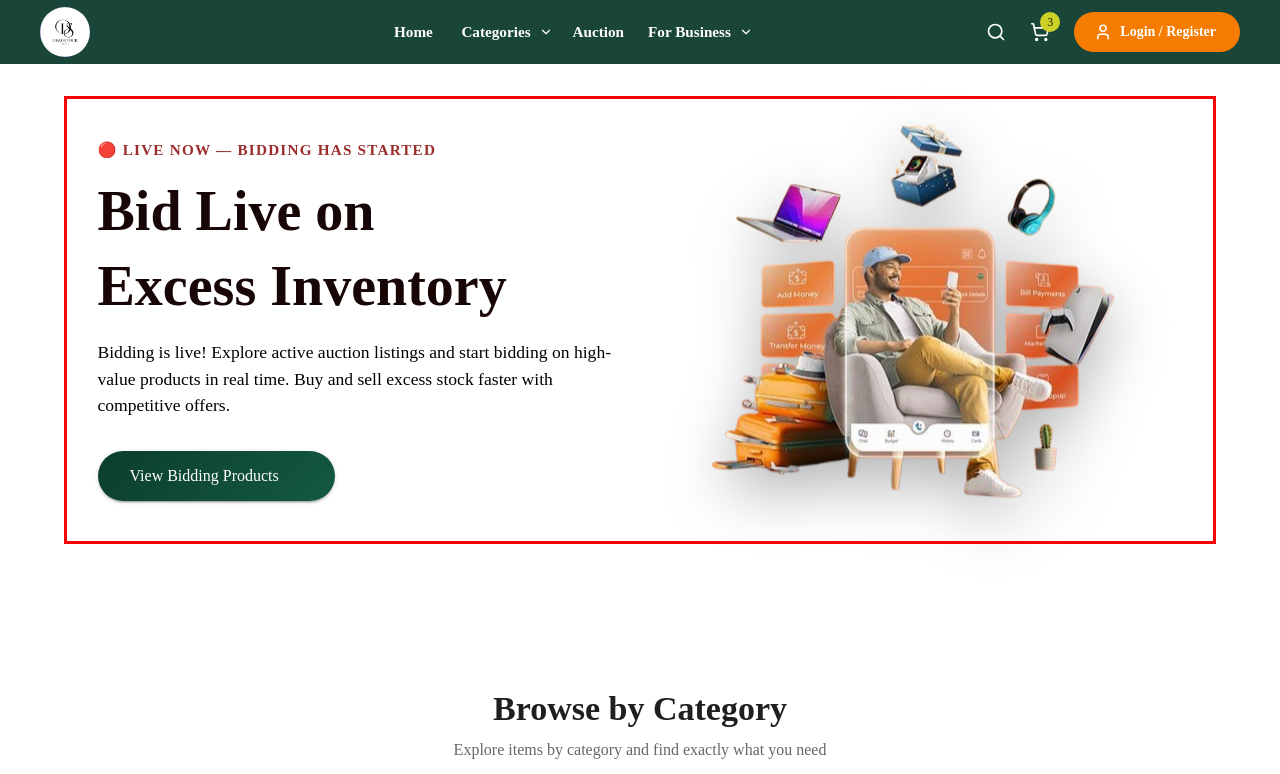
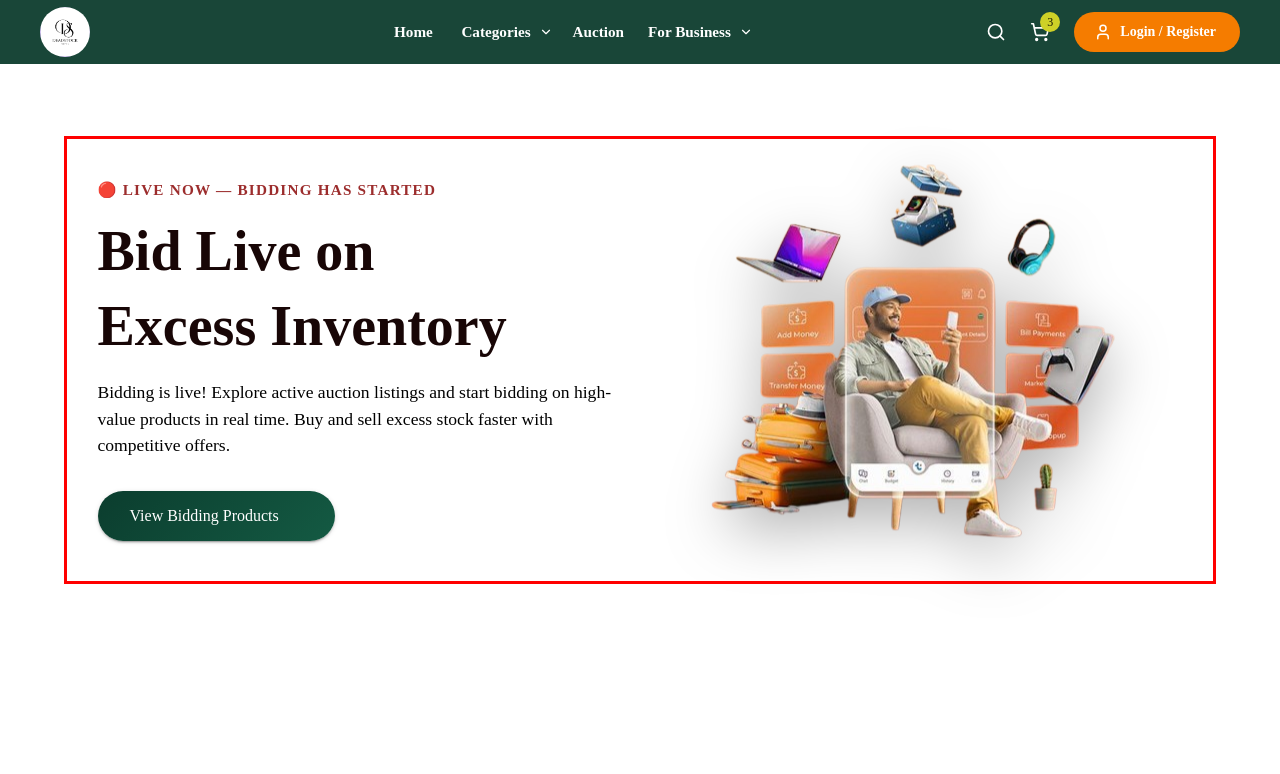
Before and after one commit to Sam-ima/Deadstock, a React (Vite) app in the folder deadStock/: page / in a window 1280 px wide. Shown: the top 774 px of the page. Built offline with nearby package versions, Linux system fonts and the light colour scheme; some icons are missing.

Commit message:
updated hero section

```diff
--- a/deadStock/src/component/hero/index.jsx
+++ b/deadStock/src/component/hero/index.jsx
@@ -13,7 +13,7 @@ const Hero = () => {
         bgcolor: "#fff",
         color: "#FFD2C2",
         overflow: "hidden",
-        py: { xs: "65px", sm: "100px", md: 0 },
+        py: { xs: "65px", sm: "100px", md: "20px",lg:"40px" },
 
 
       }}
```
